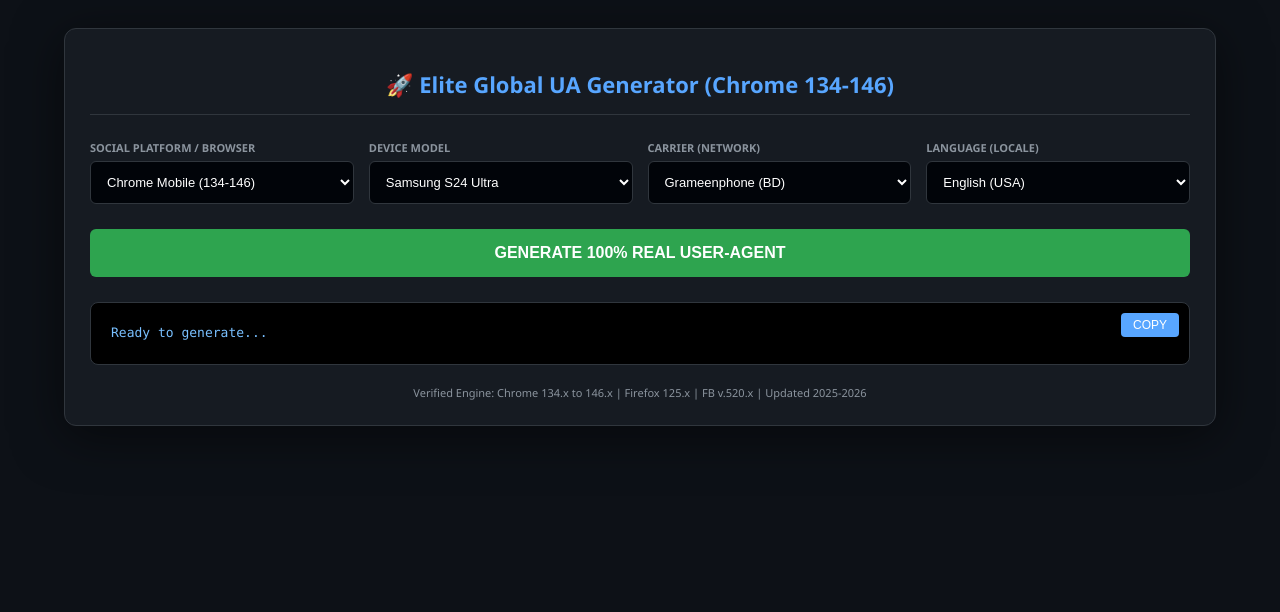
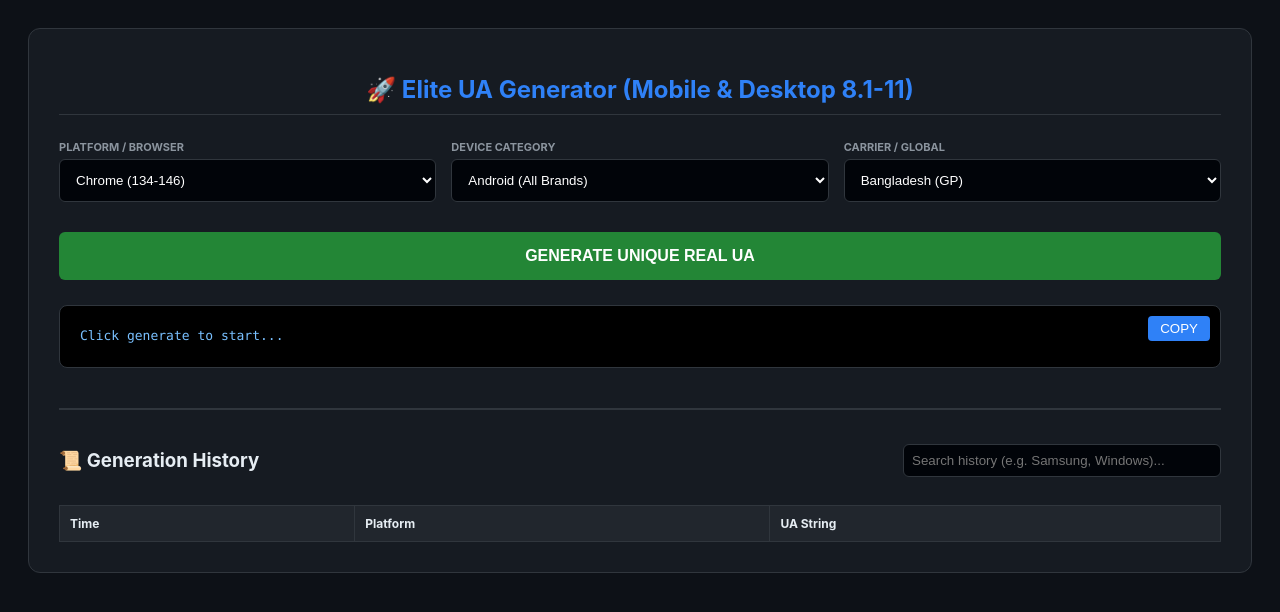
Before and after one commit to Datenow54/useragent545, a plain HTML site: page index.html in a window 1280 px wide. Both pictures are taken after a click on the button "COPY". Drawn offline with Linux system fonts and the light colour scheme.

Commit message:
Update index.html

```diff
--- a/index.html
+++ b/index.html
@@ -3,190 +3,208 @@
 <head>
     <meta charset="UTF-8">
     <meta name="viewport" content="width=device-width, initial-scale=1.0">
-    <title>Global Elite UA Generator - 100% Real</title>
+    <title>Ultimate UA Generator - Pro v.2026</title>
     <style>
-        :root { --primary: #2ea44f; --bg: #0d1117; --card: #161b22; --border: #30363d; --text: #c9d1d9; --blue: #58a6ff; }
-        body { font-family: 'Segoe UI', system-ui, sans-serif; background: var(--bg); color: var(--text); padding: 20px; }
-        .container { max-width: 1100px; margin: auto; background: var(--card); border: 1px solid var(--border); border-radius: 12px; padding: 25px; box-shadow: 0 10px 50px rgba(0,0,0,0.5); }
-        h1 { text-align: center; color: var(--blue); border-bottom: 1px solid var(--border); padding-bottom: 15px; margin-bottom: 25px; font-size: 22px; }
-        .grid { display: grid; grid-template-columns: repeat(auto-fit, minmax(200px, 1fr)); gap: 15px; }
-        .field { display: flex; flex-direction: column; margin-bottom: 15px; }
-        label { font-size: 11px; font-weight: bold; margin-bottom: 6px; color: #8b949e; text-transform: uppercase; }
-        select { background: #010409; color: white; border: 1px solid var(--border); padding: 12px; border-radius: 6px; outline: none; cursor: pointer; font-size: 13px; }
-        .btn-gen { background: var(--primary); color: white; border: none; padding: 15px; border-radius: 6px; font-weight: bold; cursor: pointer; width: 100%; font-size: 16px; margin-top: 10px; }
-        .btn-gen:hover { background: #2c974b; transform: scale(1.01); }
-        .output-area { margin-top: 25px; background: #000; border: 1px solid var(--border); border-radius: 8px; padding: 20px; position: relative; }
-        #ua-output { font-family: 'Consolas', monospace; font-size: 13px; color: #79c0ff; word-break: break-all; margin: 0; white-space: pre-wrap; line-height: 1.6; }
-        .copy-btn { position: absolute; top: 10px; right: 10px; background: var(--blue); border: none; color: white; padding: 5px 12px; border-radius: 4px; cursor: pointer; font-size: 12px; }
-        .footer-info { text-align: center; font-size: 11px; color: #8b949e; margin-top: 20px; }
+        :root { --gh-dark: #0d1117; --gh-card: #161b22; --gh-blue: #2f81f7; --gh-green: #238636; --gh-border: #30363d; --gh-text: #e6edf3; }
+        body { font-family: -apple-system, BlinkMacSystemFont, "Segoe UI", sans-serif; background: var(--gh-dark); color: var(--gh-text); padding: 20px; }
+        .container { max-width: 1200px; margin: auto; background: var(--gh-card); border: 1px solid var(--gh-border); border-radius: 12px; padding: 30px; }
+        h1 { text-align: center; color: var(--gh-blue); font-size: 24px; margin-bottom: 25px; border-bottom: 1px solid var(--gh-border); padding-bottom: 10px; }
+        .grid { display: grid; grid-template-columns: repeat(auto-fit, minmax(220px, 1fr)); gap: 15px; margin-bottom: 20px; }
+        .field { display: flex; flex-direction: column; }
+        label { font-size: 11px; font-weight: bold; margin-bottom: 5px; color: #8b949e; text-transform: uppercase; }
+        select, input { background: #010409; color: white; border: 1px solid var(--gh-border); padding: 12px; border-radius: 6px; outline: none; }
+        .gen-btn { background: var(--gh-green); color: white; border: none; padding: 15px; width: 100%; border-radius: 6px; font-weight: bold; cursor: pointer; font-size: 16px; margin-top: 10px; transition: 0.3s; }
+        .gen-btn:hover { background: #2ea043; transform: scale(1.01); }
+        .output-box { margin-top: 25px; background: #000; border: 1px solid var(--gh-border); border-radius: 8px; padding: 20px; position: relative; }
+        #ua-display { font-family: 'Consolas', monospace; font-size: 13px; color: #79c0ff; word-break: break-all; margin: 0; line-height: 1.6; }
+        .copy-btn { position: absolute; top: 10px; right: 10px; background: var(--gh-blue); border: none; color: white; padding: 5px 12px; border-radius: 4px; cursor: pointer; }
+
+        /* History Section */
+        .history-section { margin-top: 40px; border-top: 2px solid var(--gh-border); padding-top: 20px; }
+        .history-header { display: flex; justify-content: space-between; align-items: center; margin-bottom: 15px; }
+        #searchHistory { width: 300px; padding: 8px; }
+        .history-table { width: 100%; border-collapse: collapse; font-size: 12px; }
+        .history-table th, .history-table td { border: 1px solid var(--gh-border); padding: 10px; text-align: left; }
+        .history-table th { background: #21262d; }
+        .history-table tr:nth-child(even) { background: #1c2128; }
+        .no-repeat-badge { background: #f85149; color: white; padding: 2px 8px; border-radius: 10px; font-size: 10px; }
     </style>
 </head>
 <body>
 
 <div class="container">
-    <h1>🚀 Elite Global UA Generator (Chrome 134-146)</h1>
+    <h1>🚀 Elite UA Generator (Mobile & Desktop 8.1-11)</h1>
 
     <div class="grid">
-        <!-- Platform Option -->
         <div class="field">
-            <label>Social Platform / Browser</label>
-            <select id="platform" onchange="filterDevices()">
-                <option value="CHROME_MOB">Chrome Mobile (134-146)</option>
-                <option value="CHROME_WIN">Chrome Windows (134-146)</option>
-                <option value="FIREFOX_MOB">Firefox Mobile</option>
-                <option value="FIREFOX_WIN">Firefox Windows</option>
-                <option value="FB_ANDROID">Facebook Android</option>
-                <option value="FB_IOS">Facebook iOS</option>
+            <label>Platform / Browser</label>
+            <select id="platform">
+                <option value="CHROME">Chrome (134-146)</option>
+                <option value="FIREFOX">Firefox (Stable)</option>
+                <option value="FACEBOOK">Facebook App</option>
                 <option value="INSTAGRAM">Instagram App</option>
-                <option value="TIKTOK">TikTok Global</option>
-                <option value="REDDIT">Reddit App</option>
+                <option value="TIKTOK">TikTok App</option>
             </select>
         </div>
 
-        <!-- Device Option -->
         <div class="field">
-            <label>Device Model</label>
-            <select id="deviceSelect"></select>
-        </div>
-
-        <!-- Carrier Option (All Major Countries) -->
-        <div class="field">
-            <label>Carrier (Network)</label>
-            <select id="carrier">
-                <option value="Grameenphone">Grameenphone (BD)</option>
-                <option value="Robi">Robi (BD)</option>
-                <option value="Banglalink">Banglalink (BD)</option>
-                <option value="Verizon">Verizon (USA)</option>
-                <option value="AT&T">AT&T (USA)</option>
-                <option value="T-Mobile">T-Mobile (USA/DE)</option>
-                <option value="Reliance Jio">Jio (India)</option>
-                <option value="Airtel">Airtel (India)</option>
-                <option value="Vodafone">Vodafone (UK/IN)</option>
-                <option value="Orange">Orange (FR)</option>
-                <option value="Etisalat">Etisalat (UAE)</option>
-                <option value="STC">STC (KSA)</option>
-                <option value="Zain">Zain (KWT/SA)</option>
-                <option value="Optus">Optus (AUS)</option>
-                <option value="Telstra">Telstra (AUS)</option>
+            <label>Device Category</label>
+            <select id="deviceCat">
+                <option value="MOBILE">Android (All Brands)</option>
+                <option value="IOS">Apple (iPhone/iPad)</option>
+                <option value="WINDOWS">Windows (8.1, 10, 11)</option>
             </select>
         </div>
 
-        <!-- Language Option (Global) -->
         <div class="field">
-            <label>Language (Locale)</label>
-            <select id="language">
-                <option value="en_US">English (USA)</option>
-                <option value="bn_BD">Bengali (BD)</option>
-                <option value="hi_IN">Hindi (India)</option>
-                <option value="en_GB">English (UK)</option>
-                <option value="ar_SA">Arabic (Saudi)</option>
-                <option value="fr_FR">French (France)</option>
-                <option value="de_DE">German (Germany)</option>
-                <option value="es_ES">Spanish (Spain)</option>
-                <option value="pt_BR">Portuguese (Brazil)</option>
-                <option value="ru_RU">Russian (Russia)</option>
-                <option value="ja_JP">Japanese (Japan)</option>
-                <option value="zh_CN">Chinese (China)</option>
+            <label>Carrier / Global</label>
+            <select id="carrier">
+                <option value="Grameenphone|bn_BD">Bangladesh (GP)</option>
+                <option value="Verizon|en_US">USA (Verizon)</option>
+                <option value="Reliance Jio|hi_IN">India (Jio)</option>
+                <option value="Vodafone|en_GB">UK (Vodafone)</option>
+                <option value="T-Mobile|de_DE">Germany (T-Mobile)</option>
+                <option value="Etisalat|ar_AE">UAE (Etisalat)</option>
+                <option value="Orange|fr_FR">France (Orange)</option>
             </select>
         </div>
     </div>
 
-    <button class="btn-gen" onclick="generateUA()">GENERATE 100% REAL USER-AGENT</button>
+    <button class="gen-btn" onclick="generateUniqueUA()">GENERATE UNIQUE REAL UA</button>
 
-    <div class="output-area">
+    <div class="output-box">
         <button class="copy-btn" onclick="copyUA()">COPY</button>
-        <pre id="ua-output">Ready to generate...</pre>
+        <pre id="ua-display">Click generate to start...</pre>
     </div>
 
-    <div class="footer-info">
-        Verified Engine: Chrome 134.x to 146.x | Firefox 125.x | FB v.520.x | Updated 2025-2026
+    <!-- History Section -->
+    <div class="history-section">
+        <div class="history-header">
+            <h3>📜 Generation History</h3>
+            <input type="text" id="searchHistory" placeholder="Search history (e.g. Samsung, Windows)..." onkeyup="filterHistory()">
+        </div>
+        <table class="history-table">
+            <thead>
+                <tr>
+                    <th>Time</th>
+                    <th>Platform</th>
+                    <th>UA String</th>
+                </tr>
+            </thead>
+            <tbody id="historyBody">
+                <!-- Data will appear here -->
+            </tbody>
+        </table>
     </div>
 </div>
 
 <script>
-    const devices = {
-        mobile: [
-            { name: "Samsung S24 Ultra", model: "SM-S928B", brand: "samsung", build: "UP1A.231005.007", os: "14", scale: "3.0" },
-            { name: "Samsung S25 Ultra", model: "SM-S938B", brand: "samsung", build: "VP1A.241005.001", os: "15", scale: "3.0" },
-            { name: "iPhone 15 Pro Max", model: "iPhone16,2", brand: "Apple", build: "21E219", os: "17.4" },
-            { name: "iPhone 16 Pro Max", model: "iPhone17,1", brand: "Apple", build: "22A345", os: "18.1" },
-            { name: "iPhone 17 Ultra (2026)", model: "iPhone18,2", brand: "Apple", build: "23A567", os: "19.0" },
-            { name: "Pixel 9 Pro", model: "Pixel 9 Pro", brand: "google", build: "AD1A.240511.001", os: "15", scale: "3.5" }
-        ],
-        windows: [
-            { name: "Windows 11 PC", model: "Windows NT 10.0; Win64; x64" },
-            { name: "Windows 10 Pro", model: "Windows NT 10.0; Win64; x64" }
-        ]
-    };
+    const androidPool = [
+        { b: "Samsung", m: "SM-S928B", os: "14", build: "UP1A.231005.007" },
+        { b: "Xiaomi", m: "23127PN0CC", os: "14", build: "UKQ1.230804.001" },
+        { b: "OnePlus", m: "CPH2581", os: "14", build: "UKQ1.230917.001" },
+        { b: "Google", m: "Pixel 9 Pro", os: "15", build: "AD1A.240511.001" },
+        { b: "Infinix", m: "X6711", os: "13", build: "TP1A.220624.014" },
+        { b: "Oppo", m: "CPH2521", os: "13", build: "SP1A.210812.016" },
+        { b: "Realme", m: "RMX3741", os: "13", build: "SP1A.210812.016" }
+    ];
 
-    function filterDevices() {
+    const iosPool = [
+        { m: "iPhone16,2", os: "17.4.1", build: "21E219" },
+        { m: "iPhone17,1", os: "18.1.0", build: "22A345" },
+        { m: "iPhone18,2", os: "19.0.0", build: "23A567" }
+    ];
+
+    const windowsPool = [
+        { name: "Windows 8.1", ver: "Windows NT 6.3; Win64; x64" },
+        { name: "Windows 10", ver: "Windows NT 10.0; Win64; x64" },
+        { name: "Windows 11", ver: "Windows NT 10.0; Win64; x64" }
+    ];
+
+    let generatedHistory = [];
+    let usedUAs = new Set();
+
+    function rand(min, max) { return Math.floor(Math.random() * (max - min + 1)) + min; }
+    function pick(arr) { return arr[Math.floor(Math.random() * arr.length)]; }
+
+    function generateUniqueUA() {
         const plat = document.getElementById('platform').value;
-        const select = document.getElementById('deviceSelect');
-        select.innerHTML = "";
-        const type = (plat.includes('WIN')) ? 'windows' : 'mobile';
-        devices[type].forEach((d, i) => {
-            let opt = document.createElement('option');
-            opt.value = i; opt.innerText = d.name;
-            select.appendChild(opt);
+        const cat = document.getElementById('deviceCat').value;
+        const carrierData = document.getElementById('carrier').value.split('|');
+        const carrier = carrierData[0];
+        const lang = carrierData[1];
+
+        const chromeVer = `${rand(134, 146)}.0.${rand(6000, 7000)}.${rand(10, 150)}`;
+        const fbVer = `${rand(480, 530)}.0.0.${rand(30, 99)}.${rand(100, 200)}`;
+        const fbbv = rand(580000000, 690000000);
+        const ffVer = `${rand(125, 135)}.0`;
+
+        let ua = "";
+
+        // Loop to ensure uniqueness
+        for(let i=0; i<50; i++) {
+            if (cat === "MOBILE") {
+                const dev = pick(androidPool);
+                if (plat === "CHROME") ua = `Mozilla/5.0 (Linux; Android ${dev.os}; ${dev.m}) AppleWebKit/537.36 (KHTML, like Gecko) Chrome/${chromeVer} Mobile Safari/537.36`;
+                else if (plat === "FIREFOX") ua = `Mozilla/5.0 (Android ${dev.os}; Mobile; rv:${ffVer}) Gecko/${ffVer} Firefox/${ffVer}`;
+                else if (plat === "FACEBOOK") ua = `Mozilla/5.0 (Linux; Android ${dev.os}; ${dev.m} Build/${dev.build}; wv) AppleWebKit/537.36 (KHTML, like Gecko) Version/4.0 Chrome/${chromeVer} Mobile Safari/537.36 [FBAN/FB4A;FBAV/${fbVer};FBBV/${fbbv};FBDV/${dev.m};FBMD/${dev.b};FBSN/Android;FBSV/${dev.os};FBSS/3.0;FBCR/${carrier};FBLC/${lang};FBOP/19;FBRV/${fbbv+rand(1,999)}]`;
+                else if (plat === "INSTAGRAM") ua = `Instagram ${rand(320, 360)}.0.0.0.0 (${dev.m}; ${dev.os}; ${lang}; en-US; scale=3.0; 1179x2556; ${fbbv})`;
+                else if (plat === "TIKTOK") ua = `Mozilla/5.0 (Linux; Android ${dev.os}; ${dev.m}) AppleWebKit/537.36 (KHTML, like Gecko) Chrome/${chromeVer} Mobile Safari/537.36 TikTok/${rand(33, 40)}.0.0`;
+            }
+            else if (cat === "IOS") {
+                const dev = pick(iosPool);
+                if (plat === "CHROME") ua = `Mozilla/5.0 (iPhone; CPU iPhone OS ${dev.os.replace('.','_')} like Mac OS X) AppleWebKit/537.36 (KHTML, like Gecko) CriOS/${chromeVer} Mobile/15E148 Safari/604.1`;
+                else if (plat === "FACEBOOK") ua = `Mozilla/5.0 (iPhone; CPU iPhone OS ${dev.os.replace('.','_')} like Mac OS X) AppleWebKit/605.1.15 (KHTML, like Gecko) Mobile/${dev.build} [FBAN/FBIOS;FBAV/${fbVer};FBBV/${fbbv};FBDV/${dev.m};FBMD/iPhone;FBSN/iOS;FBSV/${dev.os};FBSS/3;FBCR/${carrier};FBLC/${lang};FBOP/5;FBRV/${fbbv+rand(1,999)}]`;
+                else if (plat === "INSTAGRAM") ua = `Instagram ${rand(320, 360)}.0.0.0.0 (${dev.m}; ${dev.os}; ${lang}; en-US; scale=3.0; 1179x2556; ${fbbv})`;
+                else ua = `Mozilla/5.0 (iPhone; CPU iPhone OS ${dev.os.replace('.','_')} like Mac OS X) AppleWebKit/605.1.15 (KHTML, like Gecko) Version/17.0 Mobile/15E148 Safari/604.1`;
+            }
+            else if (cat === "WINDOWS") {
+                const dev = pick(windowsPool);
+                if (plat === "CHROME") ua = `Mozilla/5.0 (${dev.ver}) AppleWebKit/537.36 (KHTML, like Gecko) Chrome/${chromeVer} Safari/537.36`;
+                else ua = `Mozilla/5.0 (${dev.ver}; rv:${ffVer}) Gecko/20100101 Firefox/${ffVer}`;
+            }
+
+            if (!usedUAs.has(ua)) {
+                usedUAs.add(ua);
+                break;
+            }
+        }
+
+        document.getElementById('ua-display').innerText = ua;
+        addToHistory(ua, plat);
+    }
+
+    function addToHistory(ua, platform) {
+        const time = new Date().toLocaleTimeString();
+        generatedHistory.unshift({ time, platform, ua });
+        renderHistory();
+    }
+
+    function renderHistory(filter = "") {
+        const body = document.getElementById('historyBody');
+        body.innerHTML = "";
+        generatedHistory.filter(item => item.ua.toLowerCase().includes(filter.toLowerCase()) || item.platform.toLowerCase().includes(filter.toLowerCase())).forEach(item => {
+            const row = `<tr>
+                <td>${item.time}</td>
+                <td><span class="no-repeat-badge">${item.platform}</span></td>
+                <td>${item.ua}</td>
+            </tr>`;
+            body.innerHTML += row;
         });
     }
 
-    function rand(min, max) { return Math.floor(Math.random() * (max - min + 1)) + min; }
-
-    function generateUA() {
-        const plat = document.getElementById('platform').value;
-        const devIdx = document.getElementById('deviceSelect').value;
-        const carrier = document.getElementById('carrier').value;
-        const lang = document.getElementById('language').value;
-        const dev = (plat.includes('WIN')) ? devices.windows[devIdx] : devices.mobile[devIdx];
-
-        // Dynamic Versions
-        const chromeVer = `${rand(134, 146)}.0.${rand(6000, 7000)}.${rand(10, 150)}`;
-        const ffVer = `${rand(125, 135)}.0`;
-        const fbVer = `${rand(480, 530)}.0.0.${rand(30, 99)}.${rand(100, 200)}`;
-        const fbbv = rand(580000000, 690000000);
-
-        let ua = "";
-
-        if (plat === "CHROME_MOB") {
-            ua = `Mozilla/5.0 (Linux; Android ${dev.os}; ${dev.model}) AppleWebKit/537.36 (KHTML, like Gecko) Chrome/${chromeVer} Mobile Safari/537.36`;
-        }
-        else if (plat === "CHROME_WIN") {
-            ua = `Mozilla/5.0 (${dev.model}) AppleWebKit/537.36 (KHTML, like Gecko) Chrome/${chromeVer} Safari/537.36`;
-        }
-        else if (plat === "FIREFOX_MOB") {
-            ua = `Mozilla/5.0 (Android ${dev.os}; Mobile; rv:${ffVer}) Gecko/${ffVer} Firefox/${ffVer}`;
-        }
-        else if (plat === "FIREFOX_WIN") {
-            ua = `Mozilla/5.0 (${dev.model}; rv:${ffVer}) Gecko/20100101 Firefox/${ffVer}`;
-        }
-        else if (plat === "FB_ANDROID") {
-            ua = `Mozilla/5.0 (Linux; Android ${dev.os}; ${dev.model} Build/${dev.build}; wv) AppleWebKit/537.36 (KHTML, like Gecko) Version/4.0 Chrome/${chromeVer} Mobile Safari/537.36 [FBAN/FB4A;FBAV/${fbVer};FBBV/${fbbv};FBDV/${dev.model};FBMD/${dev.brand};FBSN/Android;FBSV/${dev.os};FBSS/${dev.scale || '3.0'};FBCR/${carrier};FBLC/${lang};FBOP/19;FBRV/${fbbv+rand(100,999)}]`;
-        }
-        else if (plat === "FB_IOS") {
-            ua = `Mozilla/5.0 (iPhone; CPU iPhone OS ${dev.os.replace('.','_')} like Mac OS X) AppleWebKit/605.1.15 (KHTML, like Gecko) Mobile/${dev.build} [FBAN/FBIOS;FBAV/${fbVer};FBBV/${fbbv};FBDV/${dev.model};FBMD/iPhone;FBSN/iOS;FBSV/${dev.os};FBSS/3;FBCR/${carrier};FBLC/${lang};FBOP/5;FBRV/${fbbv+rand(100,999)}]`;
-        }
-        else if (plat === "INSTAGRAM") {
-            ua = `Instagram ${rand(320, 360)}.0.0.0.0 (${dev.model}; ${dev.os}; ${lang}; en-US; scale=${dev.scale || '3.0'}; 1179x2556; ${fbbv})`;
-        }
-        else if (plat === "TIKTOK") {
-            ua = `Mozilla/5.0 (Linux; Android ${dev.os}; ${dev.model}) AppleWebKit/537.36 (KHTML, like Gecko) Chrome/${chromeVer} Mobile Safari/537.36 TikTok/${rand(33, 40)}.0.0`;
-        }
-        else if (plat === "REDDIT") {
-            ua = `Reddit/${rand(2024, 2026)}.${rand(1, 12)}.0 (Android ${dev.os}; ${dev.model})`;
-        }
-
-        document.getElementById('ua-output').innerText = ua;
+    function filterHistory() {
+        const search = document.getElementById('searchHistory').value;
+        renderHistory(search);
     }
 
     function copyUA() {
-        const text = document.getElementById('ua-output').innerText;
+        const text = document.getElementById('ua-display').innerText;
         navigator.clipboard.writeText(text);
         const btn = document.querySelector('.copy-btn');
         btn.innerText = "COPIED!";
         setTimeout(() => btn.innerText = "COPY", 1500);
     }
-    filterDevices();
 </script>
 
 </body>
```
